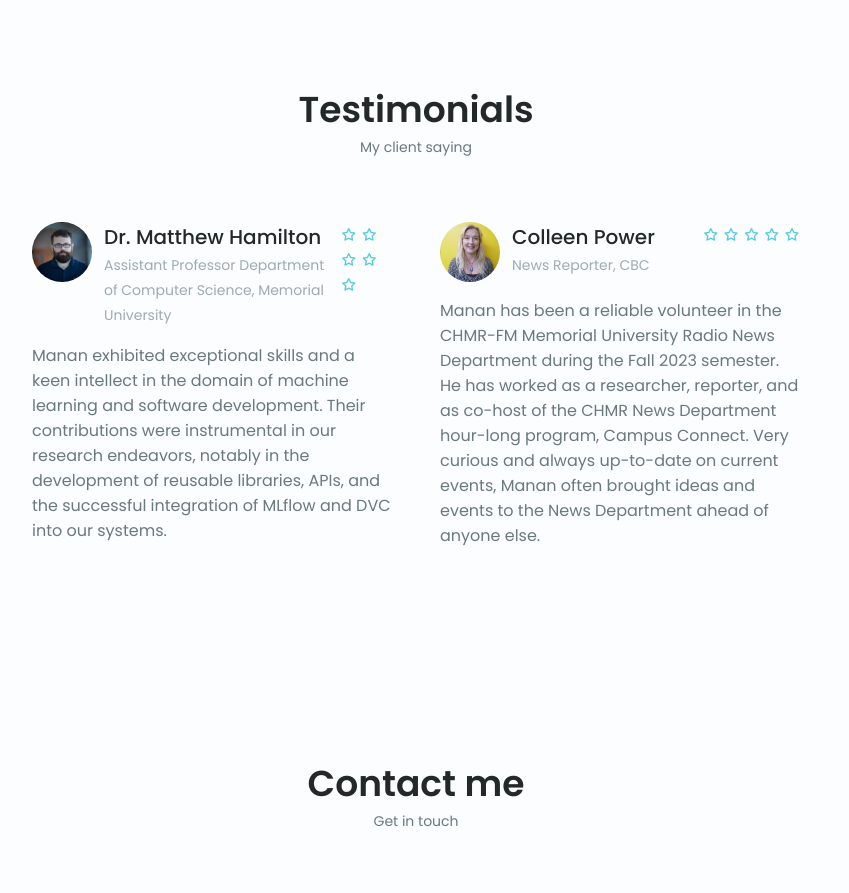
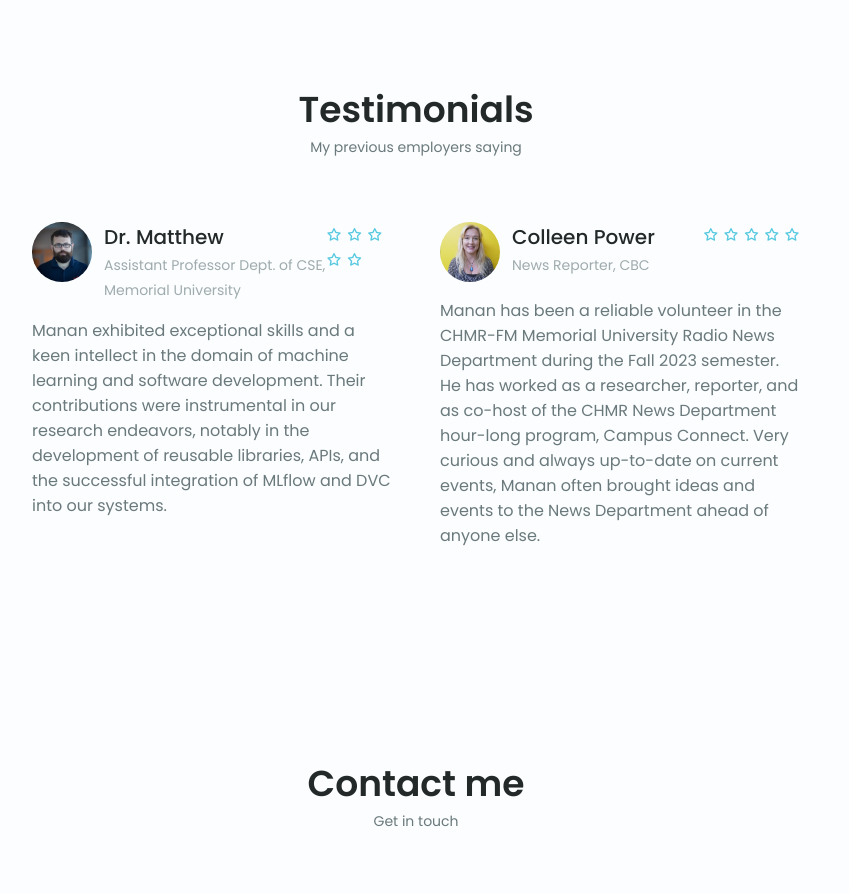
Before and after one commit to MajorMask/majormask.github.io, a plain HTML site: page index.html in a window 1280 px wide. Shown: the part 4540-5433 px from the top of the page, without its empty margins (224-1073 px from the left). Drawn offline with nearby package versions, Linux system fonts and the light colour scheme.

Commit message:
Changed testimonial section

```diff
--- a/index.html
+++ b/index.html
@@ -665,7 +665,7 @@
         <section class="testimonial section">
 
             <h2 class="section__title">Testimonials</h2>
-            <span class="section__subtitle">My client saying</span>
+            <span class="section__subtitle">My previous employers saying</span>
 
             <div class="testimonial__container container swiper-container">
                 <div class="swiper-wrapper">
@@ -676,9 +676,9 @@
                                 <img src="./packages/images/Matthew.PNG" alt="" class="testimonial__img">
 
                                 <div>
-                                    <h3 class="testimonial__name">Dr. Matthew Hamilton</h3>
+                                    <h3 class="testimonial__name">Dr. Matthew </h3>
                                     <span class="testimonial__client">Assistant Professor
-                                        Department of Computer Science, Memorial University</span>
+                                        Dept. of CSE, Memorial University</span>
                                 </div>
                             </div>
                             <div>
```
